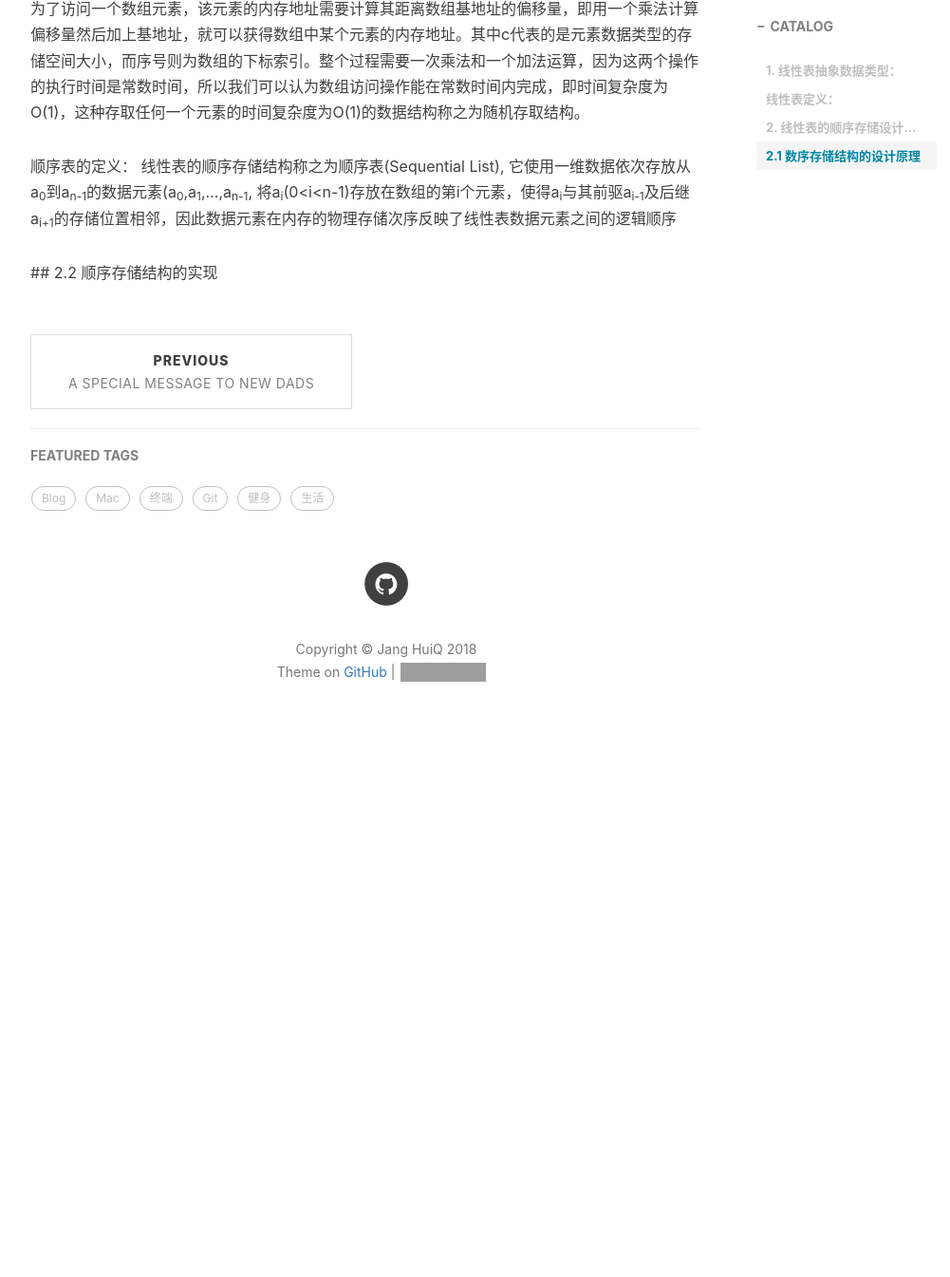
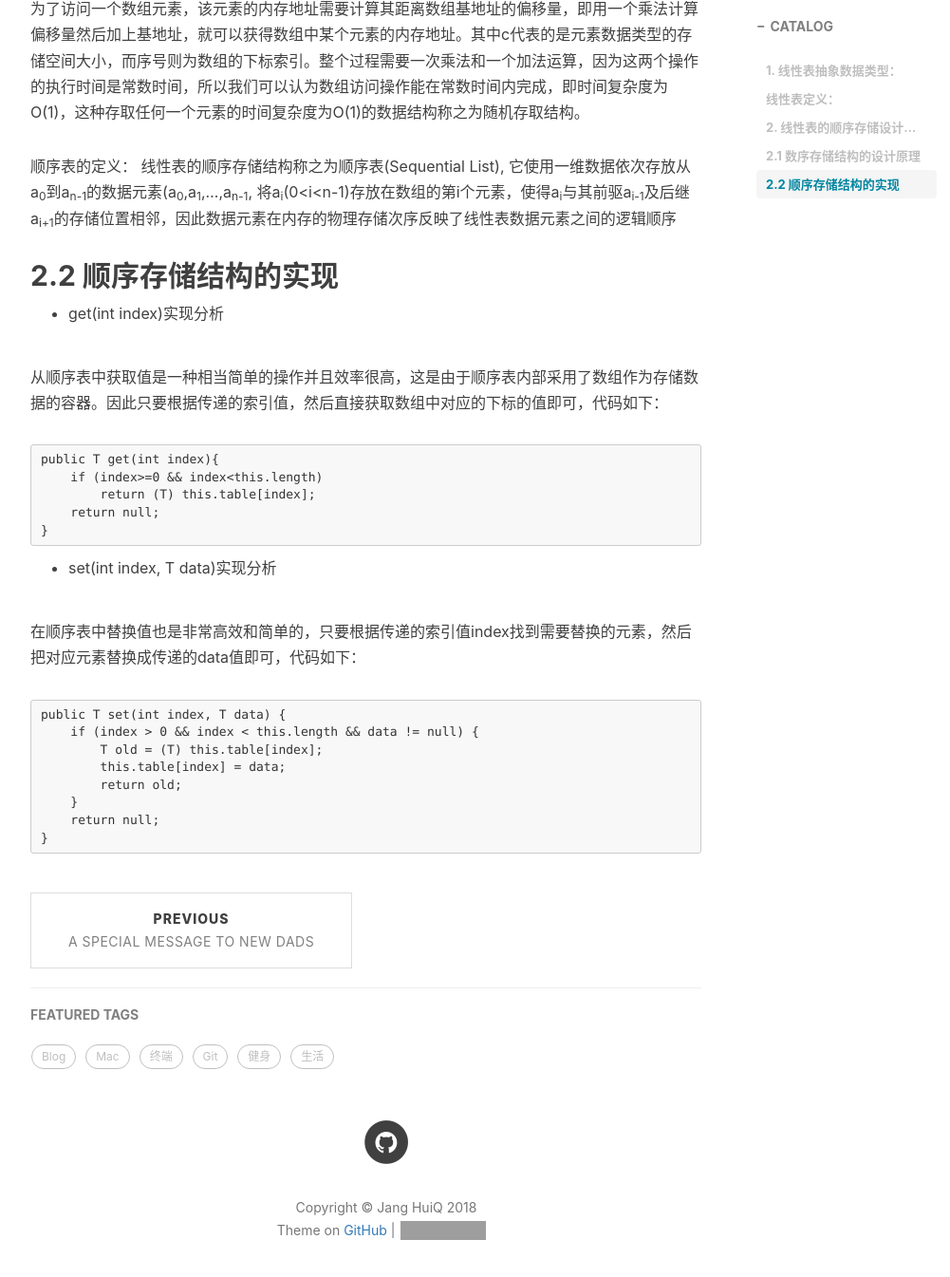
Before and after one commit to jangzc/jangzc.github.io, a Jekyll site: the page built from _posts/2018-08-02-顺序表和链表.markdown, in a window 1280 px wide and 1400 px high, scrolled down 1119 px. Shown: the top 1345 px of the window at 95% size, without its empty margins (233-1234 px from the left). Built offline with Jekyll 4.4.1, drawn with Linux system fonts in a browser that asks for light colours; nearby versions of some CDN libraries; comment, search, counter and statistics services are not loaded; before the commit the page ends 1931 px from its top, so only the background shows below that; grey boxes are pictures that could not be loaded.

Commit message:
Update 2018-08-02-顺序表和链表.markdown

````diff
--- a/_posts/2018-08-02-顺序表和链表.markdown
+++ b/_posts/2018-08-02-顺序表和链表.markdown
@@ -24,4 +24,27 @@ tags:
 顺序表的定义：
 线性表的顺序存储结构称之为顺序表(Sequential List), 它使用一维数据依次存放从a<sub>0</sub>到a<sub>n-1</sub>的数据元素(a<sub>0</sub>,a<sub>1</sub>,...,a<sub>n-1</sub>, 将a<sub>i</sub>(0<i<n-1)存放在数组的第i个元素，使得a<sub>i</sub>与其前驱a<sub>i-1</sub>及后继a<sub>i+1</sub>的存储位置相邻，因此数据元素在内存的物理存储次序反映了线性表数据元素之间的逻辑顺序
 
- ## 2.2 顺序存储结构的实现
+## 2.2 顺序存储结构的实现
+* get(int index)实现分析
+
+从顺序表中获取值是一种相当简单的操作并且效率很高，这是由于顺序表内部采用了数组作为存储数据的容器。因此只要根据传递的索引值，然后直接获取数组中对应的下标的值即可，代码如下：
+```
+public T get(int index){
+    if (index>=0 && index<this.length)
+        return (T) this.table[index];
+    return null;
+}
+```
+* set(int index, T data)实现分析
+
+在顺序表中替换值也是非常高效和简单的，只要根据传递的索引值index找到需要替换的元素，然后把对应元素替换成传递的data值即可，代码如下：
+```
+public T set(int index, T data) {
+    if (index > 0 && index < this.length && data != null) {
+        T old = (T) this.table[index];
+        this.table[index] = data;
+        return old;
+    }
+    return null;
+}
+```
````
